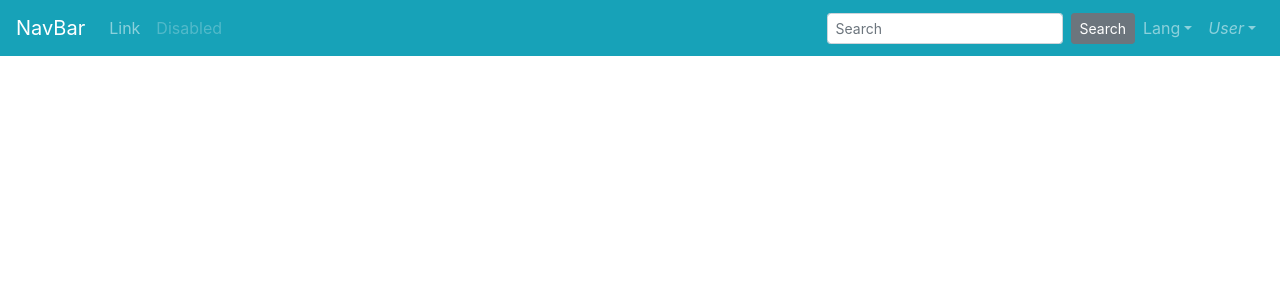
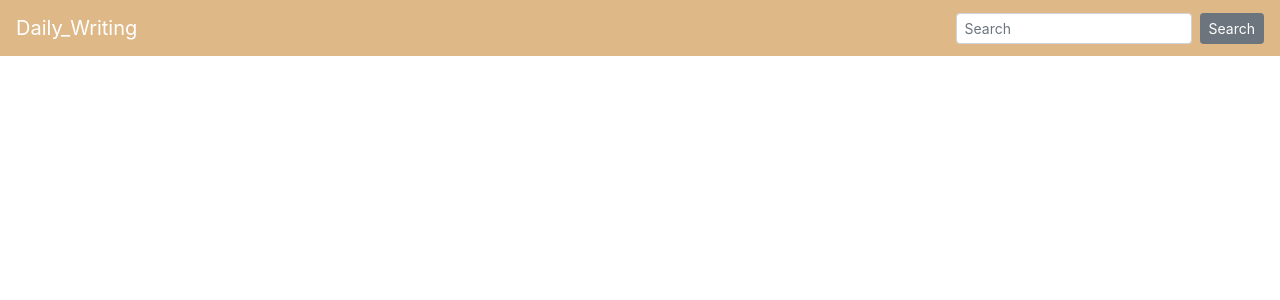
Before and after one commit to Jungsooooooo/Daily_Writing_Front, a Vue app: page / in a window 1280 px wide. Shown: the top 300 px of the page. Built offline with nearby package versions, Linux system fonts and the light colour scheme.

Commit message:
Header 색깔 및 스타일 변경

```diff
--- a/src/components/header/Header.vue
+++ b/src/components/header/Header.vue
@@ -1,16 +1,9 @@
 <template>
-  <div>
-    <b-navbar toggleable="lg" type="dark" variant="info">
-      <b-navbar-brand href="#">NavBar</b-navbar-brand>
-
-      <b-navbar-toggle target="nav-collapse"></b-navbar-toggle>
+  <div class="header">
+    <b-navbar type="dark" variant="none">
+      <b-navbar-brand href="/">Daily_Writing</b-navbar-brand>
 
       <b-collapse id="nav-collapse" is-nav>
-        <b-navbar-nav>
-          <b-nav-item href="#">Link</b-nav-item>
-          <b-nav-item href="#" disabled>Disabled</b-nav-item>
-        </b-navbar-nav>
-
         <!-- Right aligned nav items -->
         <b-navbar-nav class="ml-auto">
           <b-nav-form>
@@ -23,22 +16,6 @@
               >Search</b-button
             >
           </b-nav-form>
-
-          <b-nav-item-dropdown text="Lang" right>
-            <b-dropdown-item href="#">EN</b-dropdown-item>
-            <b-dropdown-item href="#">ES</b-dropdown-item>
-            <b-dropdown-item href="#">RU</b-dropdown-item>
-            <b-dropdown-item href="#">FA</b-dropdown-item>
-          </b-nav-item-dropdown>
-
-          <b-nav-item-dropdown right>
-            <!-- Using 'button-content' slot -->
-            <template #button-content>
-              <em>User</em>
-            </template>
-            <b-dropdown-item href="#">Profile</b-dropdown-item>
-            <b-dropdown-item href="#">Sign Out</b-dropdown-item>
-          </b-nav-item-dropdown>
         </b-navbar-nav>
       </b-collapse>
     </b-navbar>
@@ -51,3 +28,7 @@ export default {
   compatConfig: { MODE: 3 },
 };
 </script>
+
+<style>
+@import "../../css/Header.css";
+</style>
--- /dev/null
+++ b/src/css/Header.css
@@ -0,0 +1,4 @@
+.header {
+  background-color: burlywood !important;
+  color: brown;
+}
```
